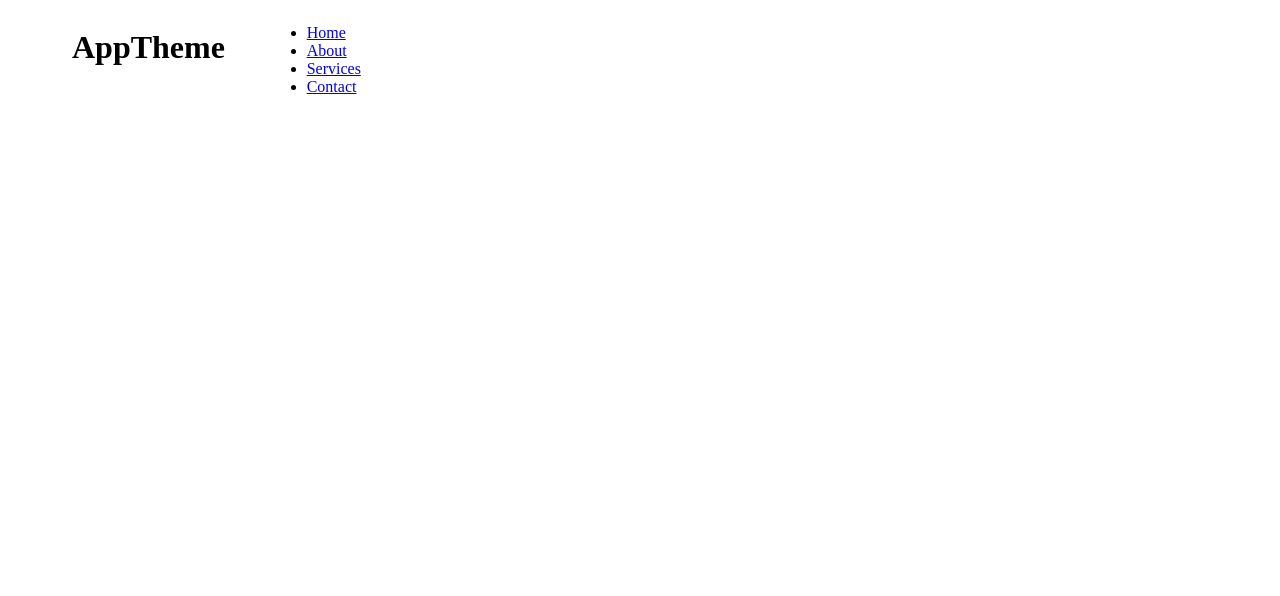
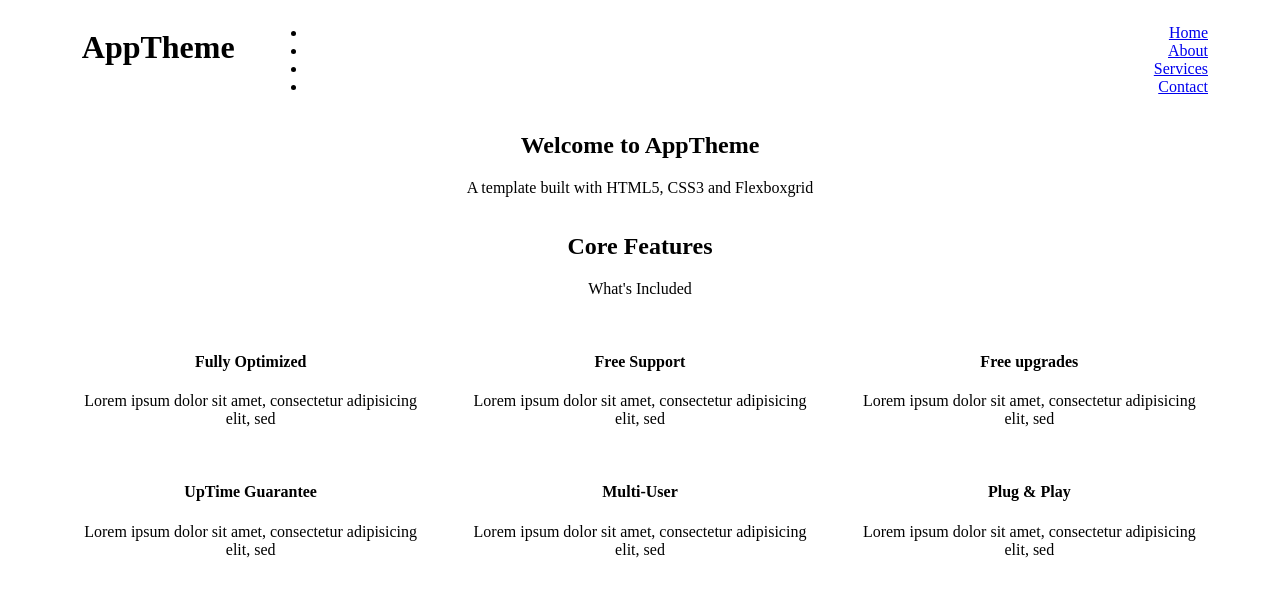
Before and after one commit to Hkm9/app-theme, a plain HTML site: page index.html in a window 1280 px wide. Drawn offline with Linux system fonts and the light colour scheme.

Commit message:
Show case and feature with placement with-out css

```diff
--- a/index.html
+++ b/index.html
@@ -9,9 +9,9 @@
   <body>
     <header id="main-header">
       <div class="container">
-        <div class="row">
+        <div class="row end-sm end-md end-lg">
           <div class="col-xs-12 col-sm-2 col-md-2 col-lg-2">
-            <h1>AppTheme</h1>
+              <h1><span class="primary-text">App</span>Theme</h1>
           </div>
           <div class="col-xs-12 col-sm-10 col-md-10 col-lg-10">
             <nav id="navbar">
@@ -21,10 +21,69 @@
                 <li><a href="services.html">Services</a></li>
                 <li><a href="contact.html">Contact</a></li>
               </ul>
-             </nav>
+            </nav>
+          </div>
+        </div>
+      </div>
+    </header>
+
+    <section id="showcase">
+      <div class="container">
+        <div class="row center-xs center-sm center-md center-lg middle-xs middle-sm middle-md middle-lg">
+          <div class="col-xs-10 col-sm-10 col-md-10 col-lg-7 showcase-content">
+            <h1>Welcome to <span class="primary-text">AppTheme</span></h1>
+            <p>A template built with HTML5, CSS3 and Flexboxgrid</p>
+          </div>
+        </div>
+      </div>
+    </section>
+
+    <section id="features">
+      <div class="container">
+        <div class="row center-xs center-sm center-md center-lg">
+          <div class="col-xs-12 col-sm-12 col-md-12 col-lg-12">
+            <h2>Core Features</h2>
+            <p>What's Included</p>
+
+            <div class="row center-xs center-sm center-md center-lg">
+              <div class="col-xs-12 col-sm-4 col-md-4 col-lg-4">
+                <i class="fa fa-dashboard"></i><br>
+                <h4>Fully Optimized</h4>
+                <p>Lorem ipsum dolor sit amet, consectetur adipisicing elit, sed</p>
+              </div>
+              <div class="col-xs-12 col-sm-4 col-md-4 col-lg-4">
+                <i class="fa fa-question-circle-o"></i><br>
+                <h4>Free Support</h4>
+                <p>Lorem ipsum dolor sit amet, consectetur adipisicing elit, sed</p>
+              </div>
+              <div class="col-xs-12 col-sm-4 col-md-4 col-lg-4">
+                <i class="fa fa-rocket"></i><br>
+                <h4>Free upgrades</h4>
+                <p>Lorem ipsum dolor sit amet, consectetur adipisicing elit, sed</p>
+              </div>
             </div>
-           </div>
+
+            <div class="row center-xs center-sm center-md center-lg">
+              <div class="col-xs-12 col-sm-4 col-md-4 col-lg-4">
+                <i class="fa fa-line-chart"></i><br>
+                <h4>UpTime Guarantee</h4>
+                <p>Lorem ipsum dolor sit amet, consectetur adipisicing elit, sed</p>
+              </div>
+              <div class="col-xs-12 col-sm-4 col-md-4 col-lg-4">
+                <i class="fa fa-users"></i><br>
+                <h4>Multi-User</h4>
+                <p>Lorem ipsum dolor sit amet, consectetur adipisicing elit, sed</p>
+              </div>
+              <div class="col-xs-12 col-sm-4 col-md-4 col-lg-4">
+                <i class="fa fa-plug"></i><br>
+                <h4>Plug & Play</h4>
+                <p>Lorem ipsum dolor sit amet, consectetur adipisicing elit, sed</p>
+              </div>
+            </div>
           </div>
-         </header>
-        </body>
-       </html>
+        </div>
+      </div>
+    </section>
+
+    </body>
+  </html>
```
